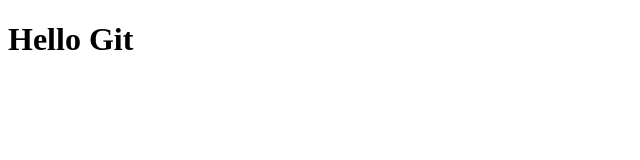
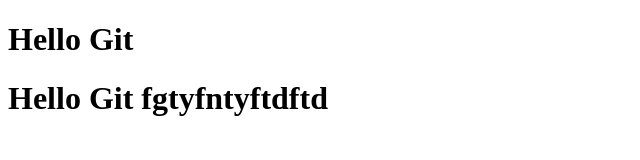
Before and after one commit to himayatul/myfirstgit, a plain HTML site: page index.html in a window 1280 px wide. Shown: the whole page, without its empty margins (0-640 px from the left). Drawn offline with Linux system fonts and the light colour scheme.

Commit message:
tambah line

```diff
--- a/index.html
+++ b/index.html
@@ -5,5 +5,6 @@
 </head>
 <body>
 	<h1>Hello Git</h1>
+	<h1>Hello Git  fgtyfntyftdftd</h1>
 </body>
 </html>
```
